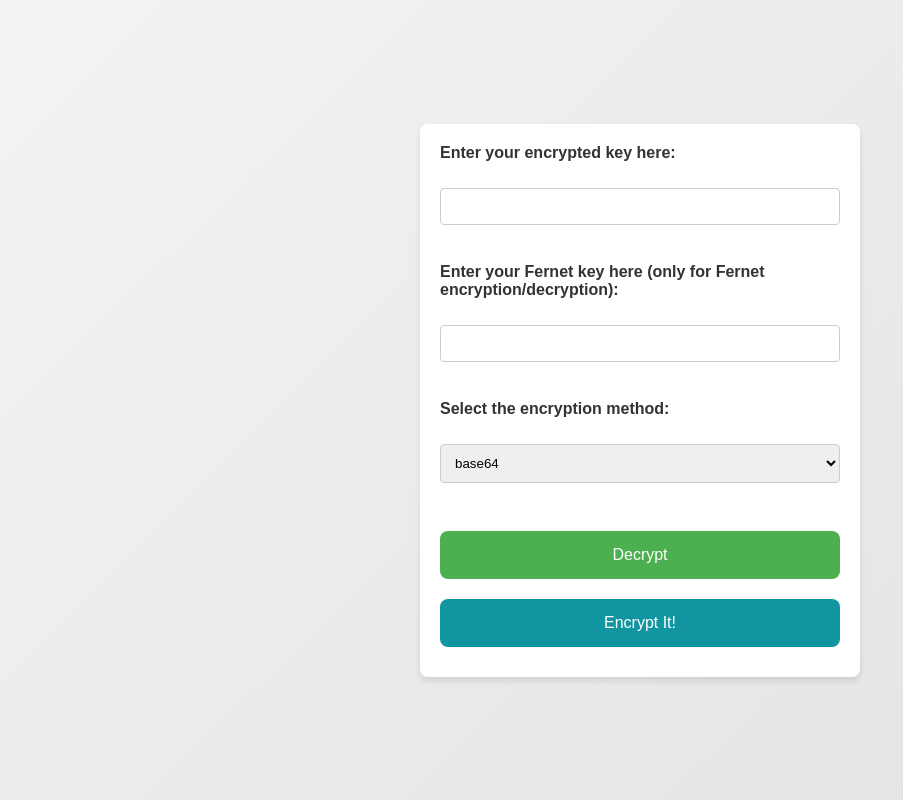
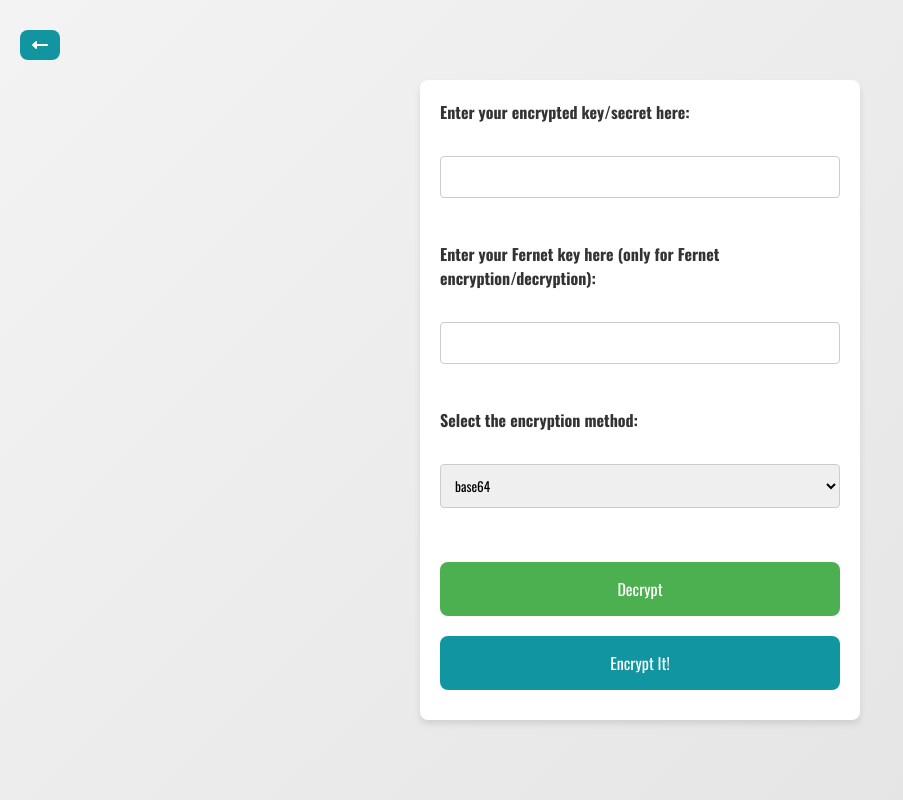
Before and after one commit to sridhars650/Encrypt-Me, a Flask app: page /decrypt in a window 1280 px wide. Shown: the whole page, without its empty margins (0-903 px from the left). Run offline with Flask 3, Linux system fonts and the light colour scheme.

Commit message:
added fonts & back button on both websites
took too long man...

```diff
--- a/static/endecrypt.css
+++ b/static/endecrypt.css
@@ -1,6 +1,6 @@
 
 body {
-    font-family: Arial, sans-serif;
+    font-family: "Oswald", sans-serif;
     background: linear-gradient(135deg, #f3f3f3, #e2e2e2);
     display: flex;
     justify-content: center;
@@ -24,6 +24,7 @@ label {
     color: #333;
 }
 input[type="text"], select {
+    font-family: "Oswald", sans-serif;
     width: 100%;
     padding: 10px;
     margin-bottom: 20px;
@@ -32,6 +33,7 @@ input[type="text"], select {
     box-sizing: border-box;
 }
 input[type="submit"], button {
+    font-family: "Oswald", sans-serif;
     background-color: #4CAF50;
     border: none;
     color: white;
@@ -72,3 +74,23 @@ h3, h2 {
 .alt-button:hover {
     background-color:#0f7f89
 }
+
+.back-btn {
+    position: fixed;
+    top: 20px;
+    left: 20px;
+    width: 20px;
+    height: 30px;
+    padding: 10px 20px;
+    text-align: left;
+    justify-content: left;
+    align-items: left;
+}
+
+
+.fa-left-long:before,.fa-long-arrow-alt-left:before {
+    content: "\f30a";
+    position: fixed;
+    left: 32px;
+    top: 37px;
+}
--- a/templates/decrypt.html
+++ b/templates/decrypt.html
@@ -6,10 +6,16 @@
     <meta name="viewport" content="width=device-width, initial-scale=1.0">
     <title>Decryption Chamber</title>
     <link rel="stylesheet" href="static/endecrypt.css">
+    <link rel="stylesheet" href="https://cdnjs.cloudflare.com/ajax/libs/font-awesome/6.0.0-beta3/css/all.min.css">
+    <link rel="preconnect" href="https://fonts.googleapis.com">
+    <link rel="preconnect" href="https://fonts.gstatic.com" crossorigin>
+    <link href="https://fonts.googleapis.com/css2?family=Oswald:wght@200..700" rel="stylesheet">
+</head>
 </head>
 <body>
+    <button onclick="location.href='/'" class="fa-solid fa-left-long alt-button back-btn"></button>
     <form action="/decrypt" method="post">
-        <label for="key">Enter your encrypted key here:</label><br>
+        <label for="key">Enter your encrypted key/secret here:</label><br>
         <input type="text" id="key" name="key" required><br><br>
         <label for="fernet_key">Enter your Fernet key here (only for Fernet encryption/decryption):</label><br>
         <input type="text" id="fernet_key" name="fernet_key"><br><br>
```
Also changed, not shown: static/index.css (+13 -1 lines), templates/encrypt.html (+7 -1 lines), templates/index.html (+8 -1 lines).
